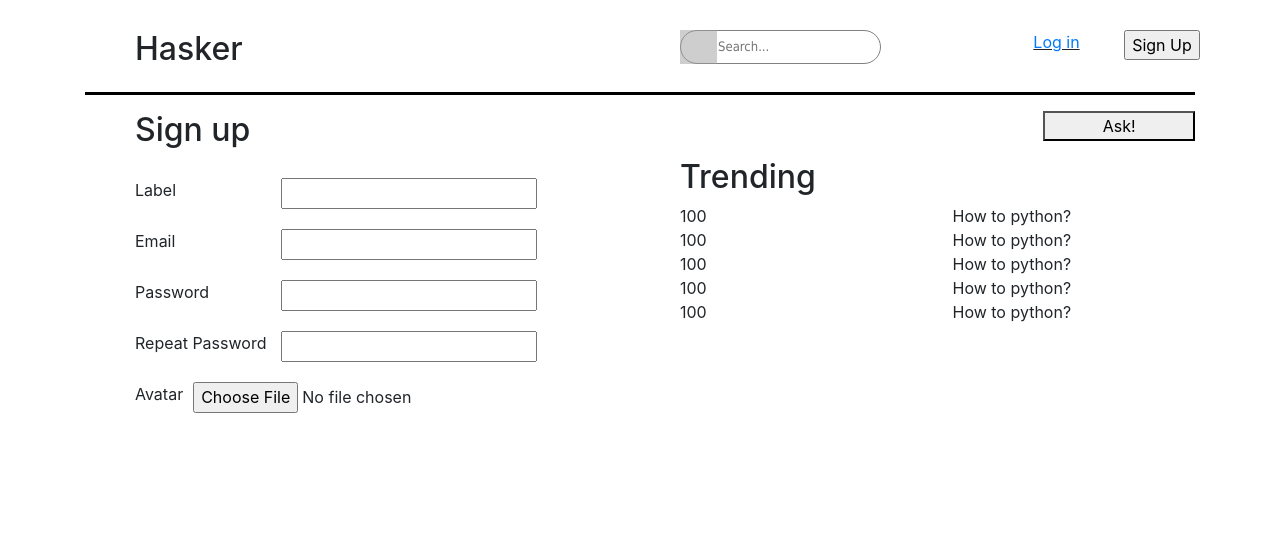
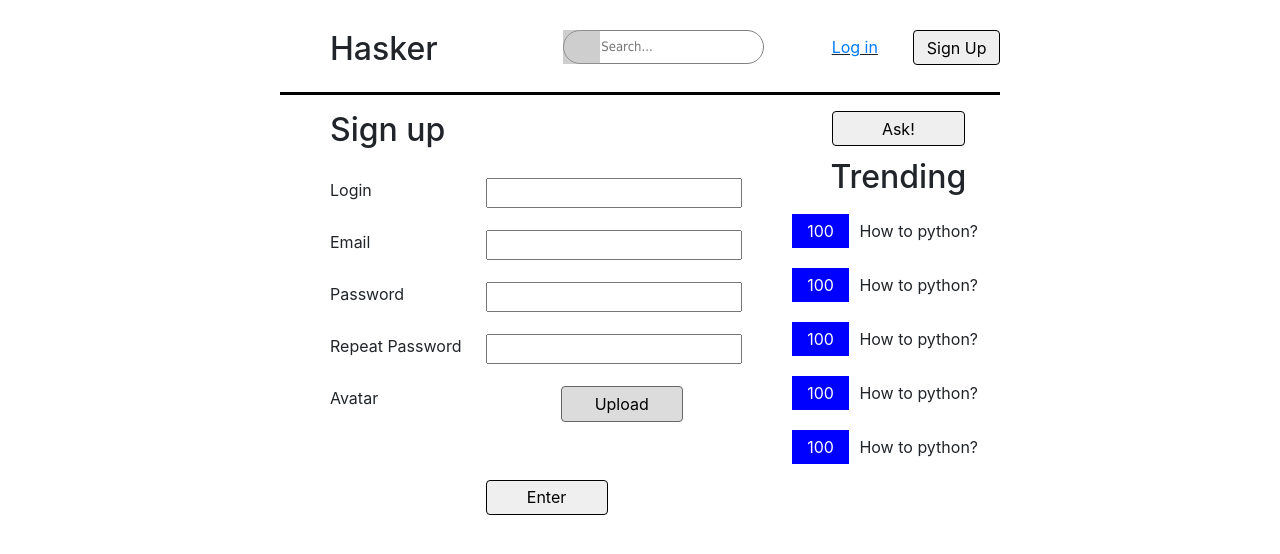
Before and after one commit to grol231/hasker, a Django app: page /hasker/signup in a window 1280 px wide. Shown: the top 554 px of the page. Run offline with Django 3.2, Linux system fonts and the light colour scheme; some libraries are stand-ins or nearby versions; grey boxes are pictures that could not be loaded.

Commit message:
update perfect signup page

```diff
--- a/qa/templates/qa/base.html
+++ b/qa/templates/qa/base.html
@@ -3,11 +3,15 @@
 <head>
   <title>Hasker</title>
   <meta charset="utf-8">
-  <meta name="viewport" content="width=device-width, initial-scale=1">
   <link rel="stylesheet" href="https://maxcdn.bootstrapcdn.com/bootstrap/4.3.1/css/bootstrap.min.css">
   <script src="https://ajax.googleapis.com/ajax/libs/jquery/3.4.0/jquery.min.js"></script>
   <script src="https://maxcdn.bootstrapcdn.com/bootstrap/4.3.1/js/bootstrap.min.js"></script>
 </head>
+<style>
+.container{
+    width:750px !important;
+}
+</style>
 <body>
     <div id=content>
         {% block content %}{% endblock %}
--- a/qa/templates/qa/sign_up.html
+++ b/qa/templates/qa/sign_up.html
@@ -92,19 +92,6 @@ input[type="search"] {
   -webkit-appearance: none;
 }
 
-.signup-form {
-    float: left;
-}
-.signup-form-field {
-    clear: both;
-    text-align: right;
-    line-height: 25px;
-    margin-top: 20px;
-}
-.signup-form-field label {
-    float: left;
-    padding-right: 10px;
-}
 .signup-form-field-avatar {
     width: 0.1px;
     height: 0.1px;
@@ -113,53 +100,29 @@ input[type="search"] {
     position: absolute;
     z-index: -1;
 }
-/*
-[type="file"] {
-  border: 0;
-  clip: rect(0, 0, 0, 0);
-  height: 1px;
-  overflow: hidden;
-  padding: 0;
-  position: absolute !important;
-  white-space: nowrap;
-  width: 1px;
+
+.signup-field {
+    margin-top: 20px;
 }
-
-[type="file"] + label {
-  background-color: #000;
-  border-radius: 4rem;
-  color: #fff;
-  cursor: pointer;
-  display: inline-block;
-  padding-left: 2rem 4rem;
+.btn {
+  padding:5px;
+  background-color: #dcdcdc;
+  border: 1px solid #666;
+  color:#000;
+  text-decoration:none;
 }
-
-[type="file"]:focus + label,
-[type="file"] + label:hover {
-    background-color: #f15d22;
-}
-
-[type="file"]:focus + label {
-  outline: 1px dotted #000;
-}
-*/
-
 </style>
 <script type="text/javascript">
     $(document).ready(function(){
         $('input[type="file"]').change(function(){
-            console.log("A file has been selected.");
             filename = this.files[0].name
-            console.log("changed input!")
-            console.log(filename);
-            $("#photo-name").html("I get it!")
-
+            $("#avatar-path").html(filename)
         });
     });
 </script>
 <div class="container">
     <div class='row' style='padding-left: 50px; padding-top: 30px'>
-        <div class="col-sm-6">
+        <div class="col-sm-4">
            <h2>Hasker</h2>
         </div>
         <div class="col-sm-4">
@@ -168,74 +131,83 @@ input[type="search"] {
                 <input type="submit" name="" value="" class="submit" />
             </form>
         </div>
-        <div class="col-sm-1" style='margin-left: -10px'>
+        <div class="col-sm-2" style='padding-left: 50px; padding-top: 5px;'>
             <u><a href='http://localhost:8000/hasker/login'>Log in</a></u>
         </div>
-        <div class="col-sm-1" style='margin-right: 10px'>
+        <div class="col-sm-2" >
             <form action="http://localhost:8000/hasker/signup">
-                <input type="submit" value="Sign Up" />
+                <input type="submit" value="Sign Up" style='border-radius: 4px; border: 1px solid black; width: 100%; height: 35px;'/>
             </form>
         </div>
     </div>
     <hr size='5px'>
     <div class='row' style='padding-left: 50px'>
-        <div class='col-sm-10'>
+        <div class='col-sm-8'>
             <h2>Sign up</h2>
         </div>
-        <div class='col-sm-2'>
-            <button style="width: 100%">Ask!</button>
+        <div class='col-sm-4' style='padding: 0px 50px 0px 50px;'>
+            <button style="width: 100%; border-radius: 4px; border: 1px solid black; height: 35px;">Ask!</button>
         </div>
     </div>
     <div class='row' style='padding-left: 50px'>
-        <div class='col-sm-6'>
-            <form class='signup-form'>
-                <div class='signup-form-field'>
-                    <label for="login">Label</label>
-                    <input type='text' id=login  name='Login'><br>
+        <div class='col-sm-8'>
+            <form action='/hasker/signup' method='post'>
+                {% csrf_token %}
+                <div class='row signup-field'>
+                    <div class='col-sm-4'>
+                        <label>Login</label>
+                    </div>
+                    <div class='col-sm-8'>
+                        <input type='text' id=login  name='Login'>
+                    </div>
                 </div>
-                <div class='signup-form-field'>
-                    <label for="email">Email</label>
-                    <input type='text' id=email  name='Email'><br>
+                <div class='row signup-field'>
+                    <div class='col-sm-4'>
+                        <label>Email</label>
+                    </div>
+                    <div class='col-sm-8'>
+                        <input type='text' id=email  name='Email'>
+                    </div>
                 </div>
-                <div class='signup-form-field'>
-                    <label for="password">Password</label>
-                    <input type='text' id="password" name='Password'><br>
+                <div class='row signup-field'>
+                    <div class='col-sm-4'>
+                        <label>Password</label>
+                    </div>
+                    <div class='col-sm-8'>
+                        <input type='text' id="password" name='Password'>
+                    </div>
                 </div>
-                <div class='signup-form-field'>
-                    <label for="rpassword">Repeat Password</label>
-                    <input type='text' id="rpassword" name='Repeat password'><br>
+                <div class='row signup-field'>
+                    <div class='col-sm-4' style='padding-right: 0px;'>
+                        <label>Repeat Password</label>
+                    </div>
+                    <div class='col-sm-8'>
+                        <input type='text' id="rpassword" name='Repeat password'>
+                    </div>
                 </div>
-                <div class='signup-form-field'>
-                    <label for='avatar'>Avatar</label>
-                    <input type='file' id='avatar'>
- <!--
-                    <input type="file" id="form-file" />
-                    <label for="form-file" >choose a file</label>
-                    <label id="photo-name"></label>
--->
-<!--
-                    <label for=avatar>Avatar</label>
-                    <button for=avatar>Upload</button>
-                    <input type='file' id=avatar  name='Avatar'>
--->
+                <div class='row signup-field'>
+                    <div class='col-sm-4'>
+                        <label>Avatar</label>
+                    </div>
+                    <div class='col-sm-6'>
+                        <input type='file' id='avatar' class='signup-form-field-avatar'>
+                        <label id='avatar-path' style='width:20%'></label>
+                        <label for='avatar' class='btn' style='width:60%; margin-left: 30px'>Upload</label>
+                    </div>
+                </div>
+                <div class='row'>
+                    <div class='col-sm-6 offset-sm-4' style='margin-top: 50px;'>
+                        <button style="width: 60%; border-radius: 4px; border: 1px solid black; height: 35px;">Enter</button>
+                    </div>
                 </div>
             </form>
-<!--
-            <form action="/hasker/signup" method="post">
-                {% csrf_token %}
-                <table>
-                {{ form.as_table }}
-                </table>
-                <input type="submit" value="Submit" />
-            </form>
--->
         </div>
-        <div class='col-sm-6'>
-            <h2>Trending</h2>
+        <div class='col-sm-4'>
+            <h2 style='text-align: center'>Trending</h2>
             {% for x in array %}
             <div class='row'>
-                <div class='col-sm-6'>100</div>
-                <div class='col-sm-6'>How to python?</div>
+                <div class='col-sm-4 text-justify' style='background:blue; text-align: center!important; padding: 5px 10px 5px 10px; border: 10px solid white; color: white'>100</div>
+                <div class='col-sm-8' style='padding: 15px 0px 0px 0px;'>How to python?</div>
             </div>
             {% endfor  %}
         </div>
```
